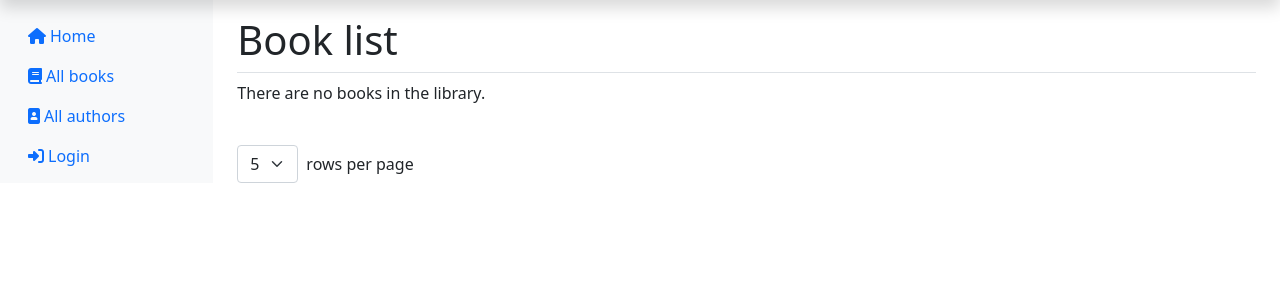
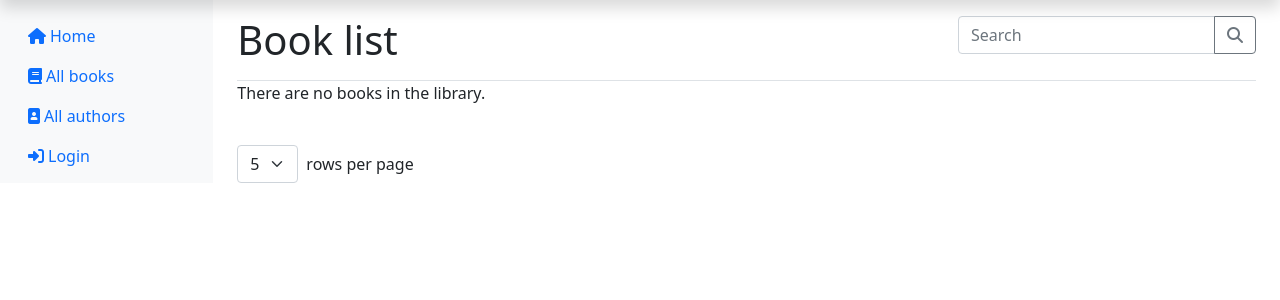
Before and after one commit to akifumi-maeda/django_local_library, a Django app: page /catalog/books/ in a window 1280 px wide. Shown: the part 40-340 px from the top of the page. Run offline with Django 3.2, Linux system fonts and the light colour scheme; data that the repository does not hold is empty; some libraries are stand-ins or nearby versions.

Commit message:
add search functions

```diff
--- a/catalog/templates/catalog/book_list.html
+++ b/catalog/templates/catalog/book_list.html
@@ -1,7 +1,19 @@
 {% extends "base_generic.html" %}
 
 {% block content %}
-    <h1 class="mt-3 pb-2 border-bottom">Book list</h1>
+    <div class="mt-3 pb-2 border-bottom d-sm-flex justify-content-between">
+        <h1>Book list</h1>
+
+        <form action="" method="get">
+            <div class="input-group">
+                <input class="form-control" type="search" name="search" {% if request.GET.search %}value="{{ request.GET.search }}"{% endif %} placeholder="Search" novalidate>
+                <button type="submit" class="btn btn-outline-secondary">
+                    <i class="fas fa-search"></i>
+                </button>
+            </div>
+        </form>
+    </div>
+
     {% if book_list %}
     <div class="mt-3 list-group">
         {% for book in book_list %}
--- a/catalog/views.py
+++ b/catalog/views.py
@@ -40,11 +40,19 @@ def index(request):
     return render(request, 'index.html', context=context)
 
 from django.views import generic
-
+from django.db.models import Q
 from .forms import PaginateByForm
 class BookListView(generic.ListView):
     model = Book
     paginate_by = 5
+
+    def get_queryset(self):
+        search = self.request.GET.get('search')
+
+        if search:
+            return Book.objects.filter(Q(title__icontains=search) | Q(author__first_name__icontains=search) | Q(author__last_name__icontains=search))
+        else:
+            return Book.objects.all()
 
     def get_context_data(self, **kwargs):
         context = super().get_context_data(**kwargs)
@@ -66,6 +74,14 @@ class BookDetailView(generic.DetailView):
 class AuthorListView(generic.ListView):
     model = Author
     paginate_by = 5
+
+    def get_queryset(self):
+        search = self.request.GET.get('search')
+
+        if search:
+            return Author.objects.filter(Q(first_name__icontains=search) | Q(last_name__icontains=search))
+        else:
+            return Author.objects.all()
 
     def get_context_data(self, **kwargs):
         context = super().get_context_data(**kwargs)
```
Also changed, not shown: catalog/templates/catalog/author_list.html (+12 -1 lines).
